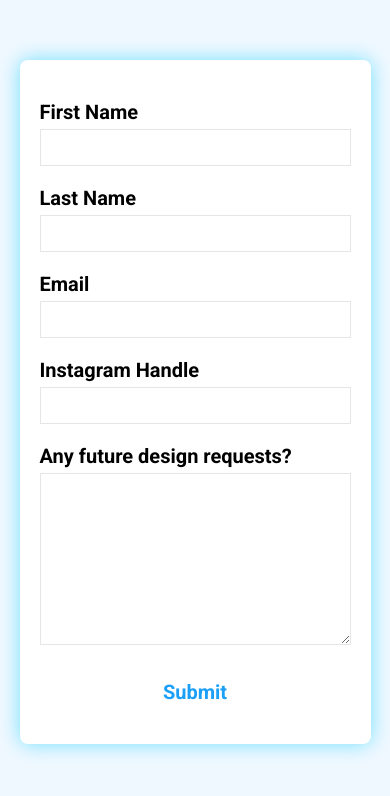
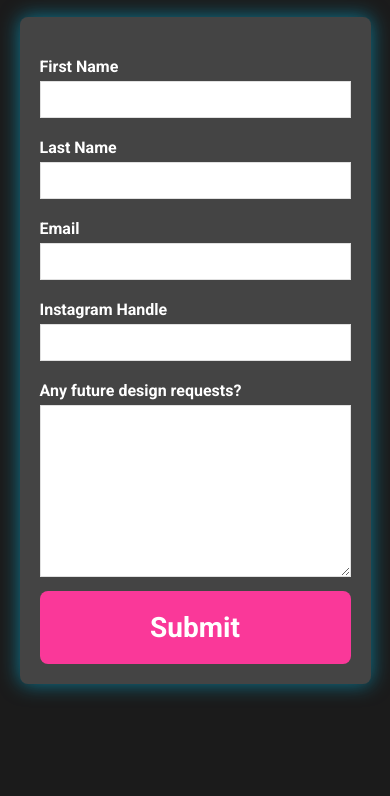
Before and after one commit to ethanielbotello117/KitsuneShop, a plain HTML site: page index.html in a window 390 px wide. Drawn offline with Linux system fonts and the light colour scheme.

Commit message:
dark mode and mobile version

```diff
--- a/index.html
+++ b/index.html
@@ -8,6 +8,7 @@
     <link rel="stylesheet" href="style.css">
     <link rel="preconnect" href="https://fonts.gstatic.com">
     <link href="https://fonts.googleapis.com/css2?family=Roboto:wght@700&display=swap" rel="stylesheet">
+    <body style="background-color: black;"></body>
 </head>
 
 <body>
--- a/style.css
+++ b/style.css
@@ -3,13 +3,18 @@
         margin: 0;
         box-sizing: border-box;
     }
+
+    html{
+        background-color: rgb(27, 27, 27);
+    }
+
     body{
     font-family: 'Roboto', sans-serif;
+    color: white;
     }
     section{
     height: 100vh;
     width: 100%;
-    background-color: aliceblue;
     display: flex;
     align-items: center;
     justify-content: center;
@@ -22,7 +27,7 @@
     margin:0 auto;
     padding: 20px;
     box-shadow: 0px 0px 20px #00ccff88;
-    background-color: white;
+    background-color: rgb(68, 68, 68);
     border-radius: 8px;
     margin-bottom: 20px;
     }
@@ -35,7 +40,7 @@
     .form-group textarea{
     width: 100%;
     padding: 10px;
-    border: 1px solid rgba(128, 128, 128, 0.199);
+    border: 1px solid rgba(206, 206, 206, 0.63);
     margin-top: 5px;
     transition: 0.5s;
     }
@@ -57,10 +62,10 @@
     border-radius: 8px;
     font-family: 'Roboto', sans-serif;
     color: rgb(27, 159, 247);
-    background-color: rgb(255, 255, 255);
+    background-color: rgb(68, 68, 68);
     text-align: center;
     cursor: pointer;
-    transition: .3s ease background-color;
+    transition: .3s ease;
     margin-top: 10px;
     }
     button[type="submit"]:hover{
@@ -78,12 +83,12 @@
     pointer-events: none;
     }
     #status.success{
-    background-color: rgb(211, 250, 153);
+    background-color: rgb(161, 250, 153);
     color: green;
     animation: status 4s ease  forwards;
     }
     #status.error{
-    background-color: rgb(250, 129, 92);
+    background-color: rgb(250, 92, 92);
     color: rgb(252, 252, 252);
     animation: status 4s ease  forwards;
     }
@@ -105,20 +110,6 @@
     }
     }
 
-    /* .lilman{
-        overflow: hidden;
-        transition: ease-in-out 0.2s;
-        width: 200px;
-        height: 50px;
-        background-color: red;
-    }
-
-    .lilman:hover{
-        height: 50px;
-        width: 400px;
-        background-color: red;
-    } */
-
     form .form-group{
         transition: ease-in-out 0.4s;
     }
@@ -126,3 +117,34 @@
     .container form button{
         transition: 0.3s;
     }
+
+    section{
+        background-color: rgb(27, 27, 27);
+    }
+
+    @media (max-width: 700px){
+    section{
+            padding-top: 240px;
+            height: 500px;
+            width: 100%;
+            display: flex;
+            align-items: center;
+            justify-content: center;
+            flex-direction: column;
+        }
+
+        .form-group{
+            font-size: 100%;
+        }
+
+        .form-group:hover{
+            font-size: 100%;
+            color: rgb(250, 56, 153);
+        }
+
+        button[type="submit"]{
+            background-color: rgb(250, 56, 153);
+            color: white;
+            font-size: 28px;
+        }
+    }
```
